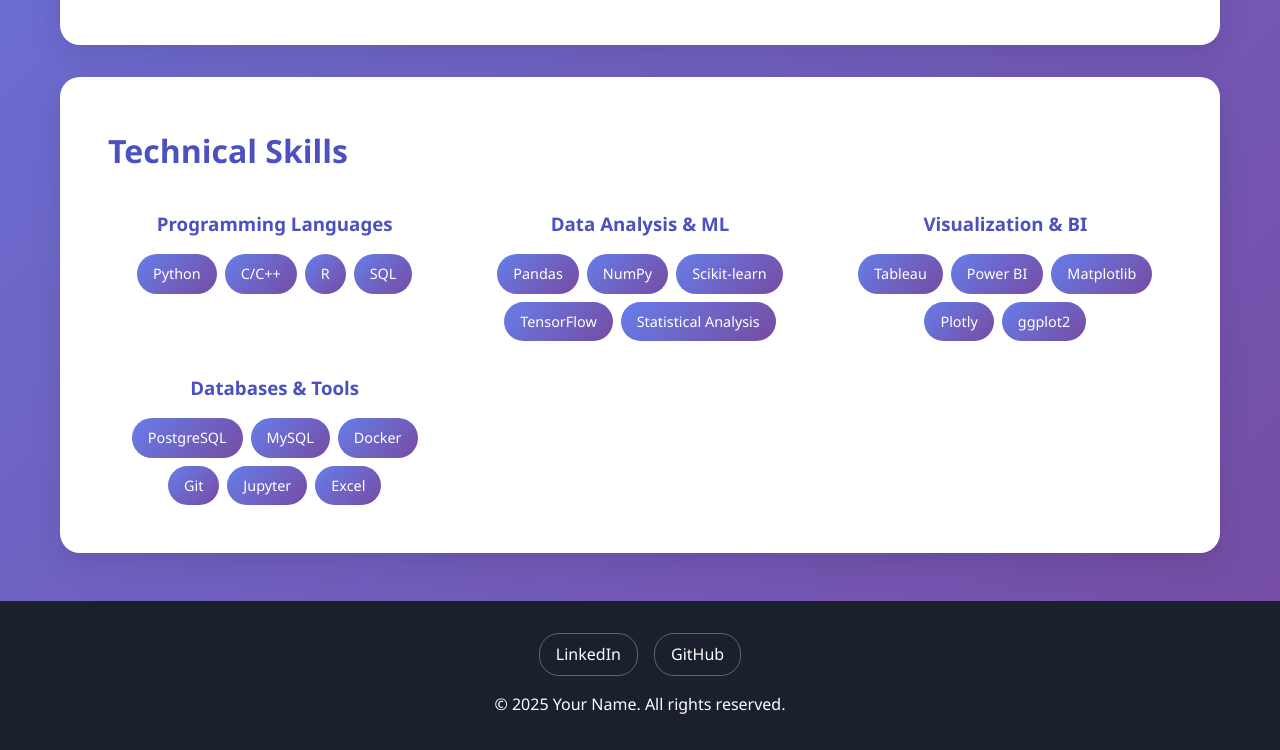
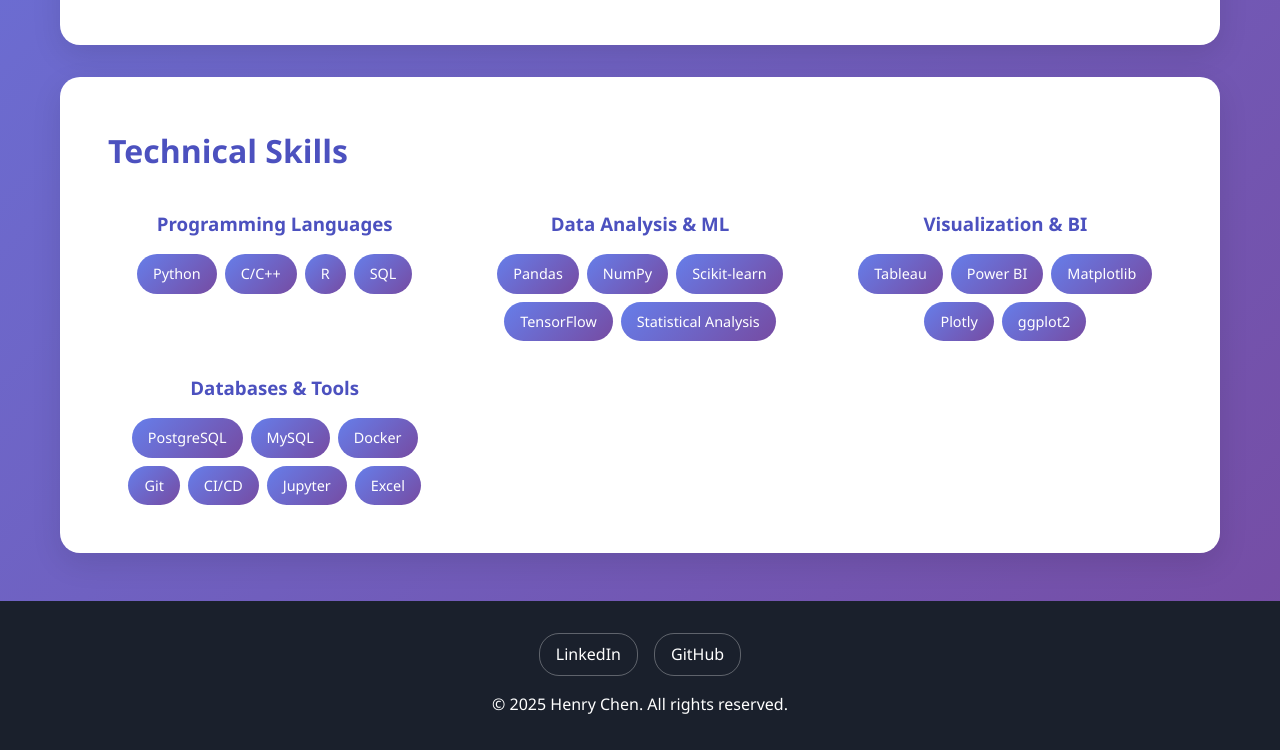
Before and after one commit to hrychenn/data-portfolio-website, a plain HTML site: page index.html in a window 1280 px wide. Shown: the part 1104-1854 px from the top of the page. Drawn offline with Linux system fonts and the light colour scheme.

Commit message:
updated footer

```diff
--- a/index.html
+++ b/index.html
@@ -482,6 +482,7 @@
                                 <span class="skill-item">MySQL</span>
                                 <span class="skill-item">Docker</span>
                                 <span class="skill-item">Git</span>
+                                <span class="skill-item">CI/CD</span>
                                 <span class="skill-item">Jupyter</span>
                                 <span class="skill-item">Excel</span>
                             </div>
@@ -498,7 +499,7 @@
                 <a href="https://www.linkedin.com/in/ching-yao-henry-chen/" target="_blank">LinkedIn</a>
                 <a href="https://github.com/hrychenn" target="_blank">GitHub</a>
             </div>
-            <p>&copy; 2025 Your Name. All rights reserved.</p>
+            <p>&copy; 2025 Henry Chen. All rights reserved.</p>
         </div>
     </footer>
 
```
